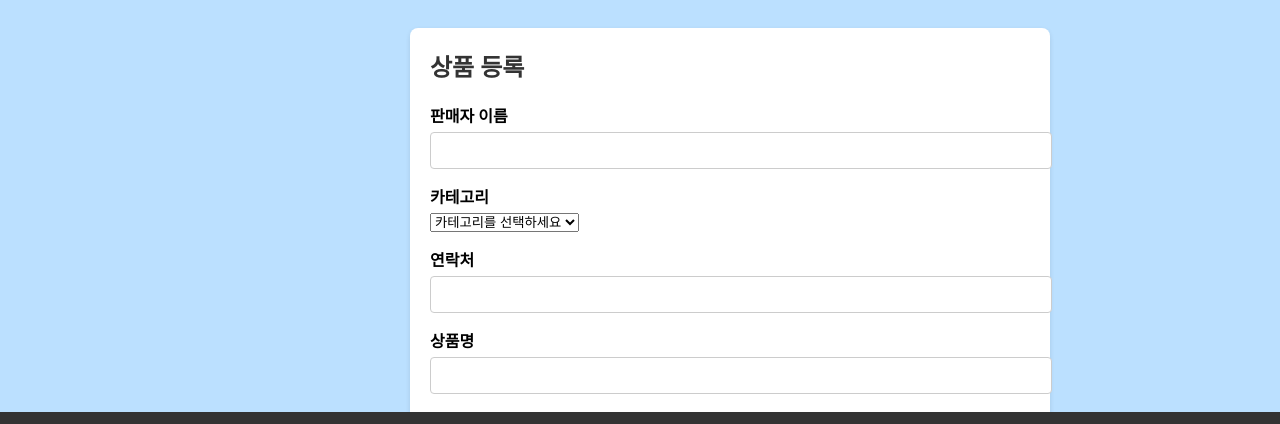
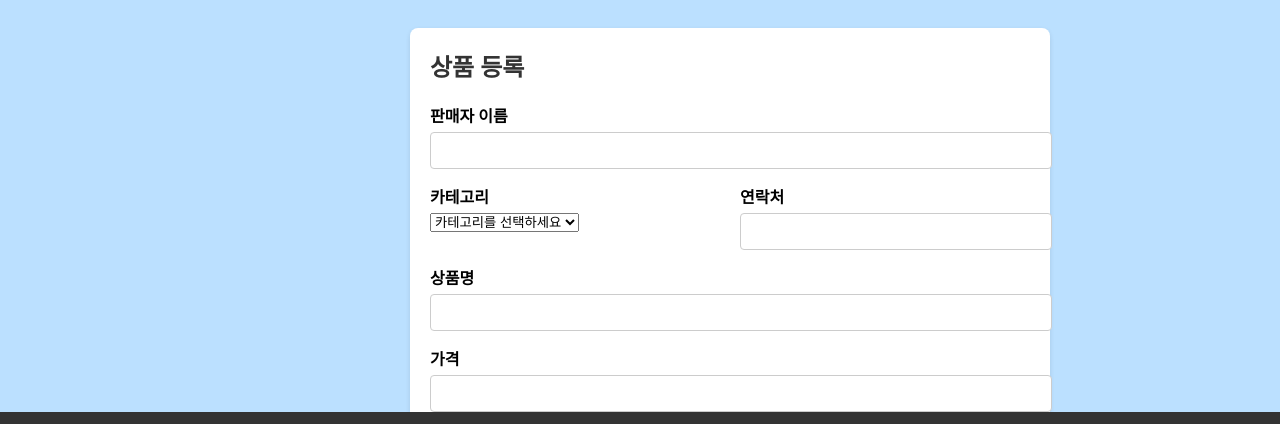
Before and after one commit to darpeuni/findyourgame, a plain HTML site: page sell.html in a window 1280 px wide. Shown: the part 172-596 px from the top of the page. Drawn offline with nearby package versions, Linux system fonts and the light colour scheme; a script that the page names is missing; a web font is replaced by a local one.

Commit message:
sell.css

```diff
--- a/css/sell.css
+++ b/css/sell.css
@@ -106,12 +106,16 @@ h2 { margin-bottom: 20px; font-size: 24px; color: #333; }
 .form-group { margin-bottom: 15px; }
 
 .form-group label { display: block; font-weight: bold; margin-bottom: 5px; }
+.form-group2 label { font-weight: bold; margin-bottom: 5px; display: flex; width: 100%; }
+/* 부모 컨테이너에 Flexbox 적용 */
+.form-group-container { display: flex; justify-content: space-between; gap: 20px; /* 요소 간 간격 */}
 
+/* 개별 form-group2 스타일 */
+.form-group { flex: 1; /* 동일한 너비로 설정 */}
 .form-group input[type="text"],
 .form-group input[type="number"],
 .form-group textarea,
 .form-group input[type="file"] { width: 100%; padding: 10px; border: 1px solid #ccc; border-radius: 4px; }
-
 button[type="submit"] { background: #35424a; color: #fff; padding: 10px 20px; border: none; cursor: pointer; border-radius: 4px; font-size: 16px; }
 
 button[type="submit"]:hover { background: #1e2a30; }
```
